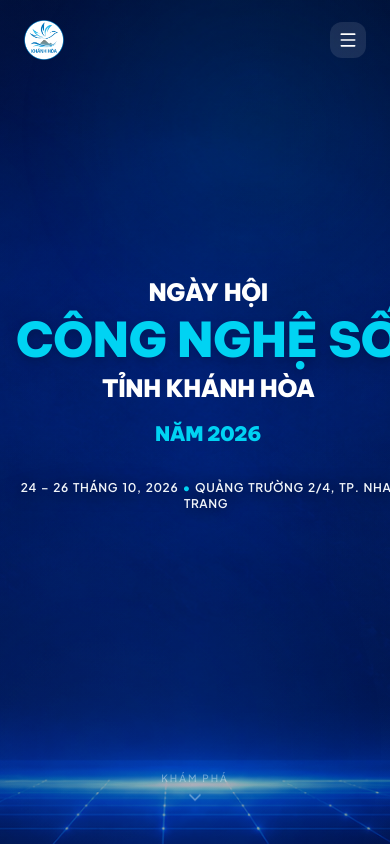
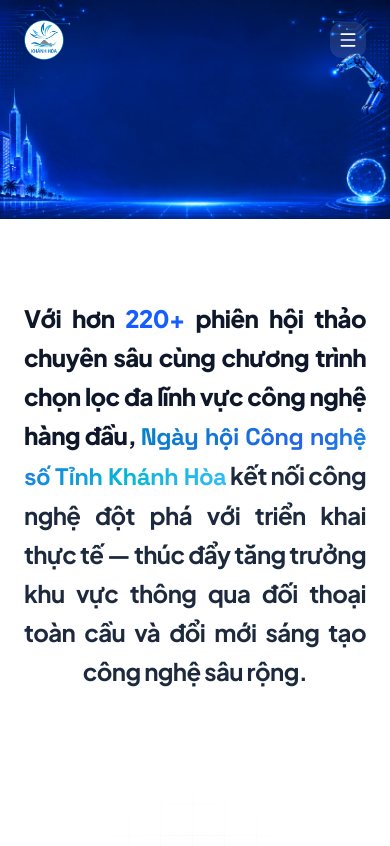
Before and after one commit to gtomedianhatrang/cnskhanhhoa, a React (Vite) app: page / in a window 390 px wide. Shown: the top 846 px of the page. Built offline with nearby package versions, Linux system fonts and the light colour scheme.

Commit message:
style(HeroBanner): update layout and responsiveness
- Remove all text and blur effects from HeroBanner

- Adjust container to scale proportionally with image width

- Ensure image acts as full screen background on desktop

- Fix z-index issue to ensure Header always stays on top

```diff
--- a/src/pages/Home/sections/HeroBanner.tsx
+++ b/src/pages/Home/sections/HeroBanner.tsx
@@ -1,168 +1,120 @@
 import { Header } from '@/components/Header'
 import { ChevronDown } from 'lucide-react'
 import { useEffect, useState } from 'react'
+import { useUIStore } from '@/store'
 
 export function HeroBanner() {
   const [isVisible, setIsVisible] = useState(false)
 
+  const currentLang = useUIStore((state) => state.currentLang)
+  const isEnglish = currentLang === 'EN'
+
   useEffect(() => {
-    // Trigger entrance animations after mount
-    const timer = setTimeout(() => setIsVisible(true), 100)
+    const timer = setTimeout(() => {
+      setIsVisible(true)
+    }, 100)
+
     return () => clearTimeout(timer)
   }, [])
 
   const scrollToStatement = () => {
-    const nextSection = document.getElementById('statement')
-    if (nextSection) {
-      nextSection.scrollIntoView({ behavior: 'smooth' })
+    document.getElementById('about')?.scrollIntoView({
+      behavior: 'smooth',
+    })
   }
-  }
-
 
   return (
     <section
       id="home"
-      className="relative w-full min-h-[100dvh] flex flex-col text-white overflow-hidden select-none"
+      className="
+        relative
+        w-full
+        overflow-hidden
+        bg-slate-950
+        text-white
+        select-none
+        lg:h-screen
+      "
     >
-      {/* === Background Layer === */}
-      <div className="absolute inset-0 z-0">
+      {/* ================= BACKGROUND ================= */}
       <img
         src="/herobanner.png"
-          alt="Ngày Hội Công Nghệ Số Khánh Hòa"
-          className="w-full h-full object-cover object-center"
+        alt={
+          isEnglish
+            ? 'Khanh Hoa Digital Technology Festival 2026'
+            : 'Ngày Hội Công Nghệ Số Khánh Hòa 2026'
+        }
+        className="
+          block
+          w-full
+          h-auto
+          lg:absolute
+          lg:inset-0
+          lg:h-full
+          lg:object-cover
+          lg:object-center
+        "
       />
-        {/* Subtle gradient overlay - ensures image is bright and clearly visible while maintaining contrast */}
-        <div className="absolute inset-0 bg-gradient-to-b from-slate-950/30 via-transparent to-slate-950/35" />
-        <div className="absolute inset-0 bg-gradient-to-r from-slate-950/15 via-transparent to-slate-950/15" />
-      </div>
 
-      {/* === Animated Decorative Orbs === */}
-      <div className="absolute inset-0 z-[1] pointer-events-none overflow-hidden">
-        {/* Top-right cyan orb */}
-        <div
-          className="absolute -top-32 -right-32 w-[500px] h-[500px] rounded-full opacity-20"
-          style={{
-            background: 'radial-gradient(circle, rgba(6,182,212,0.5) 0%, transparent 70%)',
-            animation: 'heroOrbFloat 12s ease-in-out infinite',
-          }}
-        />
-        {/* Bottom-left blue orb */}
-        <div
-          className="absolute -bottom-48 -left-48 w-[600px] h-[600px] rounded-full opacity-15"
-          style={{
-            background: 'radial-gradient(circle, rgba(37,99,235,0.5) 0%, transparent 70%)',
-            animation: 'heroOrbFloat 15s ease-in-out infinite reverse',
-          }}
-        />
-        {/* Center subtle glow */}
-        <div
-          className="absolute top-1/2 left-1/2 -translate-x-1/2 -translate-y-1/2 w-[800px] h-[400px] rounded-full opacity-10"
-          style={{
-            background: 'radial-gradient(ellipse, rgba(56,189,248,0.4) 0%, transparent 60%)',
-            animation: 'heroOrbPulse 8s ease-in-out infinite',
-          }}
-        />
-      </div>
-
-      {/* === Header === */}
+      {/* ================= HEADER ================= */}
       <Header />
 
-      {/* === Main Hero Content === */}
-      <div className="relative z-20 flex-1 w-full flex flex-col items-center justify-center px-4 sm:px-6 lg:px-8 pt-20 sm:pt-24 pb-16">
-        <div className="max-w-5xl mx-auto text-center">
+      {/* ================= FOREGROUND CONTENT ================= */}
+      <div className="absolute inset-0 z-10 flex flex-col pointer-events-none">
+        {/* ================= HERO CONTENT (Removed) ================= */}
+        <div className="flex-1" />
 
-          {/* Title: 4 dòng lớn — NGÀY HỘI / CÔNG NGHỆ SỐ / TỈNH KHÁNH HÒA / NĂM 2026 */}
+        {/* ================= SCROLL INDICATOR ================= */}
         <div
-            className={`transition-opacity duration-1000 ease-out ${
-              isVisible ? 'opacity-100' : 'opacity-0'
-            }`}
+          className="
+            relative
+            z-20
+            hidden
+            w-full
+            justify-center
+            pb-8
+            md:flex
+          "
         >
-            <h1 className="font-vietnam font-black uppercase tracking-tight text-center flex flex-col gap-2 sm:gap-4">
-              <span className="block text-2xl sm:text-4xl md:text-5xl lg:text-6xl text-white">NGÀY HỘI</span>
-              <span className="block text-5xl sm:text-6xl md:text-8xl lg:text-[7.5rem] leading-none text-cyan-400 whitespace-nowrap drop-shadow-lg">CÔNG NGHỆ SỐ</span>
-              <span className="block text-2xl sm:text-4xl md:text-5xl lg:text-6xl text-white">TỈNH KHÁNH HÒA</span>
-              <span className="block text-xl sm:text-3xl md:text-4xl lg:text-5xl text-cyan-400 mt-2">NĂM 2026</span>
-            </h1>
-          </div>
-
-
-
-            {/* Dòng thời gian & địa điểm */}
-            <div className="mt-8 sm:mt-12 text-xs sm:text-sm md:text-base font-semibold uppercase text-slate-100 tracking-wider sm:tracking-widest drop-shadow-[0_2px_8px_rgba(0,0,0,0.9)] flex flex-wrap items-center justify-center">
-              {(() => {
-                const fullText = '24 – 26 THÁNG 10, 2026 • QUẢNG TRƯỜNG 2/4, TP. NHA TRANG'
-                const words = fullText.split(' ')
-                let cumulativeIndex = 0
-
-                return words.map((word, wIdx) => (
-                  <span key={wIdx} className="inline-block whitespace-nowrap mr-[0.35em]">
-                    {word.split('').map((char, cIdx) => {
-                      const charDelay = 650 + cumulativeIndex * 22
-                      cumulativeIndex++
-
-                      return (
+          <button
+            type="button"
+            onClick={scrollToStatement}
+            aria-label={
+              isEnglish
+                ? 'Scroll to content'
+                : 'Cuộn xuống nội dung'
+            }
+            className="
+              pointer-events-auto
+              group
+              flex
+              cursor-pointer
+              flex-col
+              items-center
+              gap-1.5
+              text-white/40
+              transition-all
+              duration-300
+              hover:text-cyan-300
+            "
+          >
             <span
-                          key={cIdx}
-                          className={`inline-block ${char === '•' ? 'text-cyan-400 font-bold' : ''}`}
-                          style={{
-                            opacity: 0,
-                            animation: isVisible
-                              ? `heroWaveRise 0.65s cubic-bezier(0.2, 0.8, 0.2, 1) ${charDelay}ms both`
-                              : 'none',
-                          }}
+              className="
+                text-[10px]
+                font-medium
+                uppercase
+                tracking-[0.2em]
+                transition-all
+                duration-300
+                group-hover:tracking-[0.3em]
+              "
             >
-                          {char}
+              {isEnglish ? 'Explore' : 'Khám Phá'}
             </span>
-                      )
-                    })}
-                  </span>
-                ))
-              })()}
-            </div>
-
+            <ChevronDown className="h-5 w-5 animate-bounce" />
+          </button>
         </div>
       </div>
-
-      {/* === Bottom Scroll Indicator === */}
-      <div className="relative z-20 w-full pb-8 flex justify-center">
-        <button
-          onClick={scrollToStatement}
-          className="group flex flex-col items-center gap-1.5 text-white/40 hover:text-cyan-300 transition-all duration-300 cursor-pointer"
-          aria-label="Cuộn xuống nội dung"
-        >
-          <span className="text-[10px] uppercase font-medium tracking-[0.2em] group-hover:tracking-[0.3em] transition-all duration-300">
-            Khám Phá
-          </span>
-          <ChevronDown className="w-5 h-5 animate-bounce" />
-        </button>
-      </div>
-
-      {/* === Inline Keyframe Animations === */}
-      <style>{`
-        @keyframes heroWaveRise {
-          0% {
-            opacity: 0;
-            transform: translateY(28px);
-          }
-          65% {
-            opacity: 1;
-            transform: translateY(-3px);
-          }
-          100% {
-            opacity: 1;
-            transform: translateY(0);
-          }
-        }
-        @keyframes heroOrbFloat {
-          0%, 100% { transform: translate(0, 0) scale(1); }
-          33% { transform: translate(30px, -20px) scale(1.05); }
-          66% { transform: translate(-20px, 15px) scale(0.95); }
-        }
-        @keyframes heroOrbPulse {
-          0%, 100% { opacity: 0.08; transform: translate(-50%, -50%) scale(1); }
-          50% { opacity: 0.15; transform: translate(-50%, -50%) scale(1.1); }
-        }
-      `}</style>
     </section>
   )
 }
```
Lines whose indentation alone changed are shown as unchanged.
